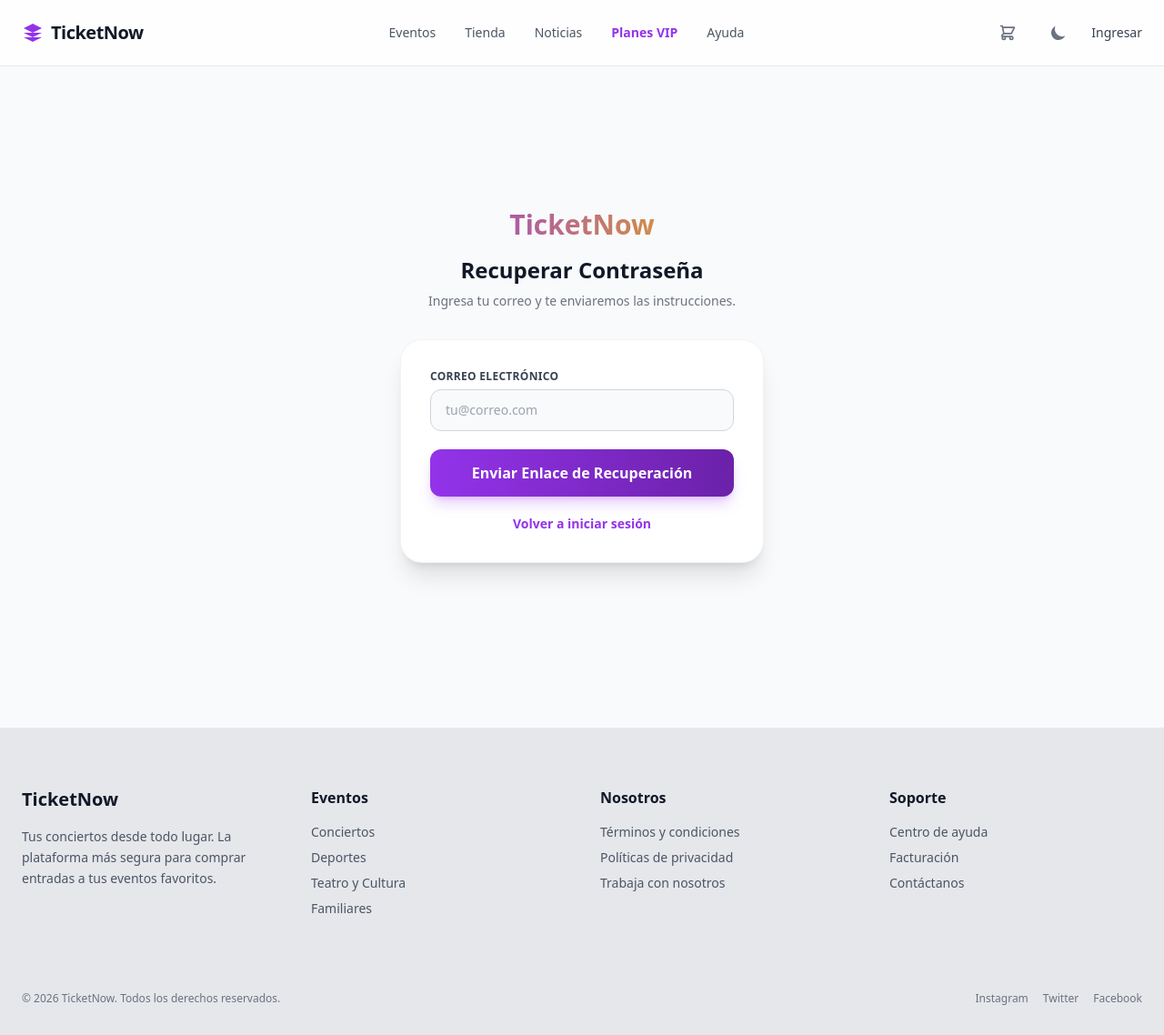
After one commit to Sixtebansito/ticketnow-html, a Flask app: page /olvide-password in a window 1280 px wide. The commit adds this page. Shown: the whole page at 91% size. Run offline with Flask 3, Linux system fonts and the light colour scheme; some libraries are stand-ins or nearby versions.

Commit message:
Implementar sistema de recuperar/cambiar contraseña y estadísticas del dashboard

```diff
--- a/app.py
+++ b/app.py
@@ -1,6 +1,9 @@
 import os
 from flask import Flask, render_template, request, redirect, url_for, session, flash, jsonify
 from models import db, Usuario, Evento, Noticia, Mercancia, PreguntaFrecuente, CarritoItem, Pedido, PedidoItem, Auditoria, MensajeChat, TipoBoleto, SolicitudVip
+
+from itsdangerous import URLSafeTimedSerializer
+from email_utils import enviar_correo
 
 app = Flask(__name__)
 app.secret_key = 'ticketnow_secret_key_flask'
@@ -135,6 +138,58 @@ def auth():
 def logout():
     session.pop('userId', None)
     return redirect(url_for('index'))
+
+@app.route('/olvide-password', methods=['GET', 'POST'])
+def olvide_password():
+    if request.method == 'POST':
+        email = request.form.get('email')
+        user = Usuario.query.filter_by(email=email).first()
+        if user:
+            s = URLSafeTimedSerializer(app.secret_key)
+            token = s.dumps(user.email, salt='password-reset-salt')
+            reset_url = url_for('reset_password', token=token, _external=True)
+
+            html = f'''
+            <div style="font-family: Arial, sans-serif; max-width: 600px; margin: 0 auto;">
+                <h2 style="color: #6b21a8;">Restablecer tu contraseña</h2>
+                <p>Hola {user.nombre},</p>
+                <p>Has solicitado restablecer tu contraseña. Haz clic en el siguiente enlace para crear una nueva:</p>
+                <p style="text-align: center; margin: 30px 0;">
+                    <a href="{reset_url}" style="background-color: #9333ea; color: white; padding: 12px 24px; text-decoration: none; border-radius: 8px; font-weight: bold;">Restablecer Contraseña</a>
+                </p>
+                <p>Si no fuiste tú quien solicitó esto, simplemente ignora este correo.</p>
+                <p>El enlace caducará en 1 hora.</p>
+                <hr style="border: 1px solid #eee; margin: 30px 0;" />
+                <p style="color: #888; font-size: 12px; text-align: center;">El equipo de TicketNow</p>
+            </div>
+            '''
+            enviar_correo(user.email, "Restablecer contraseña - TicketNow", html)
+
+        flash('Si el correo está registrado, recibirás un enlace para restablecer tu contraseña.', 'info')
+        return redirect(url_for('auth'))
+
+    return render_template('olvide_password.html')
+
+@app.route('/reset-password/<token>', methods=['GET', 'POST'])
+def reset_password(token):
+    s = URLSafeTimedSerializer(app.secret_key)
+    try:
+        email = s.loads(token, salt='password-reset-salt', max_age=3600)
+    except Exception:
+        flash('El enlace para restablecer la contraseña es inválido o ha expirado.', 'error')
+        return redirect(url_for('auth'))
+
+    if request.method == 'POST':
+        password = request.form.get('password')
+        user = Usuario.query.filter_by(email=email).first()
+        if user:
+            user.password = password
+            db.session.commit()
+            flash('Tu contraseña ha sido actualizada correctamente. Ya puedes iniciar sesión.', 'success')
+            return redirect(url_for('auth'))
+
+    return render_template('reset_password.html', token=token)
+
 
 @app.route('/eventos')
 def eventos():
@@ -457,10 +512,24 @@ def log_auditoria(accion, tabla=None, detalle=None):
         db.session.add(aud)
         db.session.commit()
 
-@app.route('/perfil/info')
+@app.route('/perfil/info', methods=['GET', 'POST'])
 def perfil_info():
     user = get_current_user()
     if not user: return redirect(url_for('auth'))
+
+    if request.method == 'POST':
+        password_actual = request.form.get('password_actual')
+        nueva_password = request.form.get('nueva_password')
+
+        if user.password == password_actual:
+            user.password = nueva_password
+            db.session.commit()
+            flash('Tu contraseña ha sido actualizada correctamente.', 'success')
+        else:
+            flash('La contraseña actual es incorrecta.', 'error')
+
+        return redirect(url_for('perfil_info'))
+
     return render_template('perfil_info.html', usuario=user)
 
 @app.route('/perfil/pagos')
@@ -476,7 +545,9 @@ def admin_dashboard():
     stats = {
         'usuarios': Usuario.query.count(),
         'ventas': sum([p.total for p in Pedido.query.all()]),
-        'eventos': Evento.query.count()
+        'eventos': Evento.query.count(),
+        'pedidos_pendientes': Pedido.query.filter_by(estado='Pendiente').count(),
+        'solicitudes_vip': SolicitudVip.query.filter_by(estado='Pendiente').count()
     }
     return render_template('admin/dashboard.html', usuario=user, stats=stats)
 
--- a/templates/auth.html
+++ b/templates/auth.html
@@ -36,7 +36,7 @@
             <div>
                 <div class="flex justify-between items-center mb-1.5">
                     <label class="block text-xs font-bold text-gray-700 dark:text-gray-300 uppercase tracking-wide">Contraseña</label>
-                    <a href="#" class="text-[11px] text-purple-600 dark:text-purple-400 hover:underline font-medium">¿Olvidaste tu contraseña?</a>
+                    <a href="{{ url_for('olvide_password') }}" class="text-[11px] text-purple-600 dark:text-purple-400 hover:underline font-medium">¿Olvidaste tu contraseña?</a>
                 </div>
                 <input type="password" name="password" required placeholder="••••••••" class="w-full bg-gray-50 dark:bg-[#1a1a24] border border-gray-300 dark:border-white/10 rounded-xl px-4 py-3 text-sm text-gray-900 dark:text-white focus:outline-none focus:border-purple-500 transition-colors">
             </div>
--- /dev/null
+++ b/templates/olvide_password.html
@@ -0,0 +1,35 @@
+{% extends 'base.html' %}
+
+{% block title %}Recuperar Contraseña - TicketNow{% endblock %}
+
+{% block content %}
+<main class="min-h-screen pt-32 pb-20 bg-gray-50 dark:bg-[#0a0a0e] transition-colors duration-300 flex items-center justify-center">
+    <div class="w-full max-w-md px-6">
+        <div class="text-center mb-8">
+            <h1 class="text-3xl font-extrabold text-transparent bg-clip-text bg-gradient-to-r from-purple-600 to-yellow-500">
+                TicketNow
+            </h1>
+            <h2 class="mt-4 text-2xl font-bold text-gray-900 dark:text-white">Recuperar Contraseña</h2>
+            <p class="mt-2 text-sm text-gray-500 dark:text-gray-400">Ingresa tu correo y te enviaremos las instrucciones.</p>
+        </div>
+
+        <div class="p-8 bg-white border shadow-xl border-gray-200/50 dark:bg-[#12121a] dark:border-white/5 rounded-3xl relative overflow-hidden group">
+
+            <form method="POST" action="{{ url_for('olvide_password') }}" class="relative z-10 space-y-5">
+                <div>
+                    <label class="block mb-1.5 text-xs font-bold tracking-wide text-gray-700 uppercase dark:text-gray-300">Correo Electrónico</label>
+                    <input type="email" name="email" required placeholder="tu@correo.com" class="w-full px-4 py-3 text-sm text-gray-900 transition-colors border border-gray-300 bg-gray-50 dark:bg-[#1a1a24] dark:border-white/10 rounded-xl dark:text-white focus:outline-none focus:border-purple-500">
+                </div>
+
+                <button type="submit" class="w-full py-3.5 px-4 bg-gradient-to-r from-purple-600 to-purple-800 hover:from-purple-700 hover:to-purple-900 text-white font-bold rounded-xl shadow-lg shadow-purple-500/30 transform hover:-translate-y-0.5 transition-all">
+                    Enviar Enlace de Recuperación
+                </button>
+
+                <p class="mt-6 text-sm text-center text-gray-500 dark:text-gray-400">
+                    <a href="{{ url_for('auth') }}" class="font-bold text-purple-600 transition-colors dark:text-purple-400 hover:text-purple-500">Volver a iniciar sesión</a>
+                </p>
+            </form>
+        </div>
+    </div>
+</main>
+{% endblock %}
```
Also changed, not shown: templates/perfil_info.html (+19 -0 lines), templates/reset_password.html (added, +31 -0 lines).
